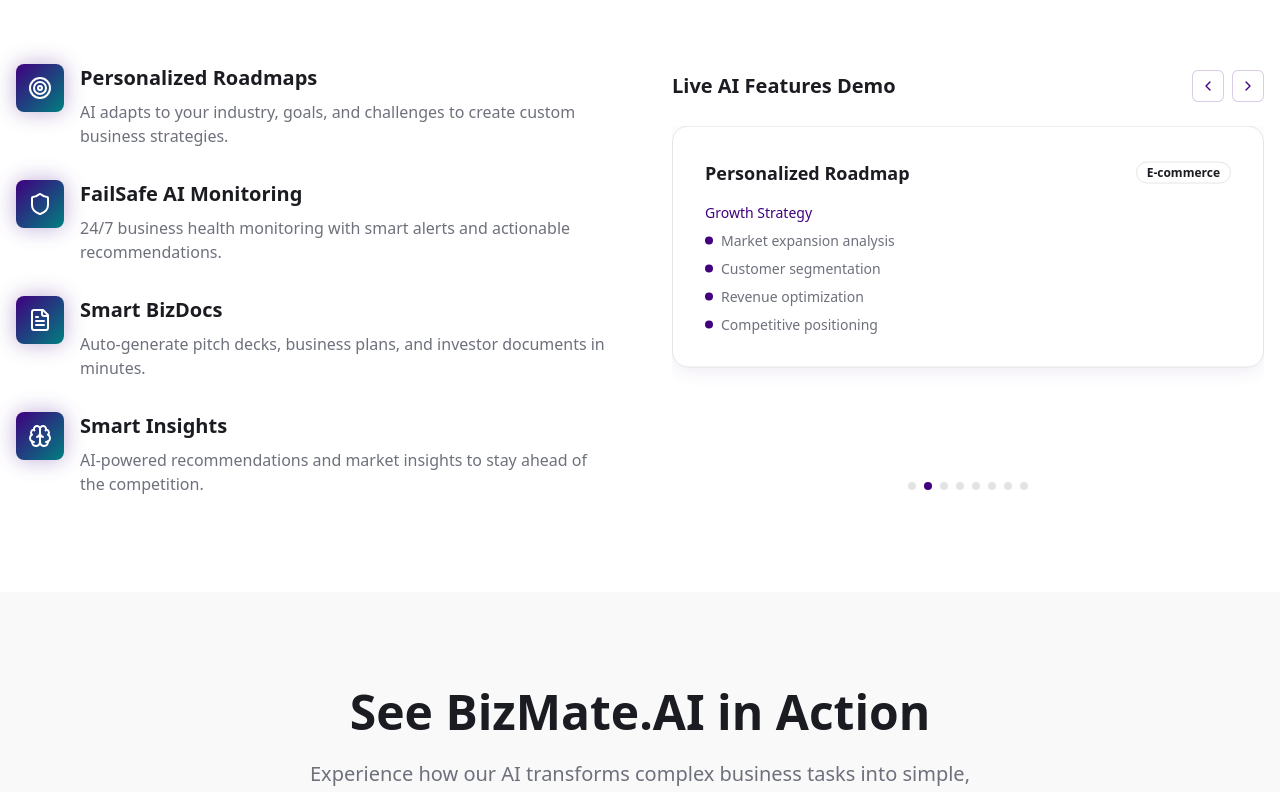
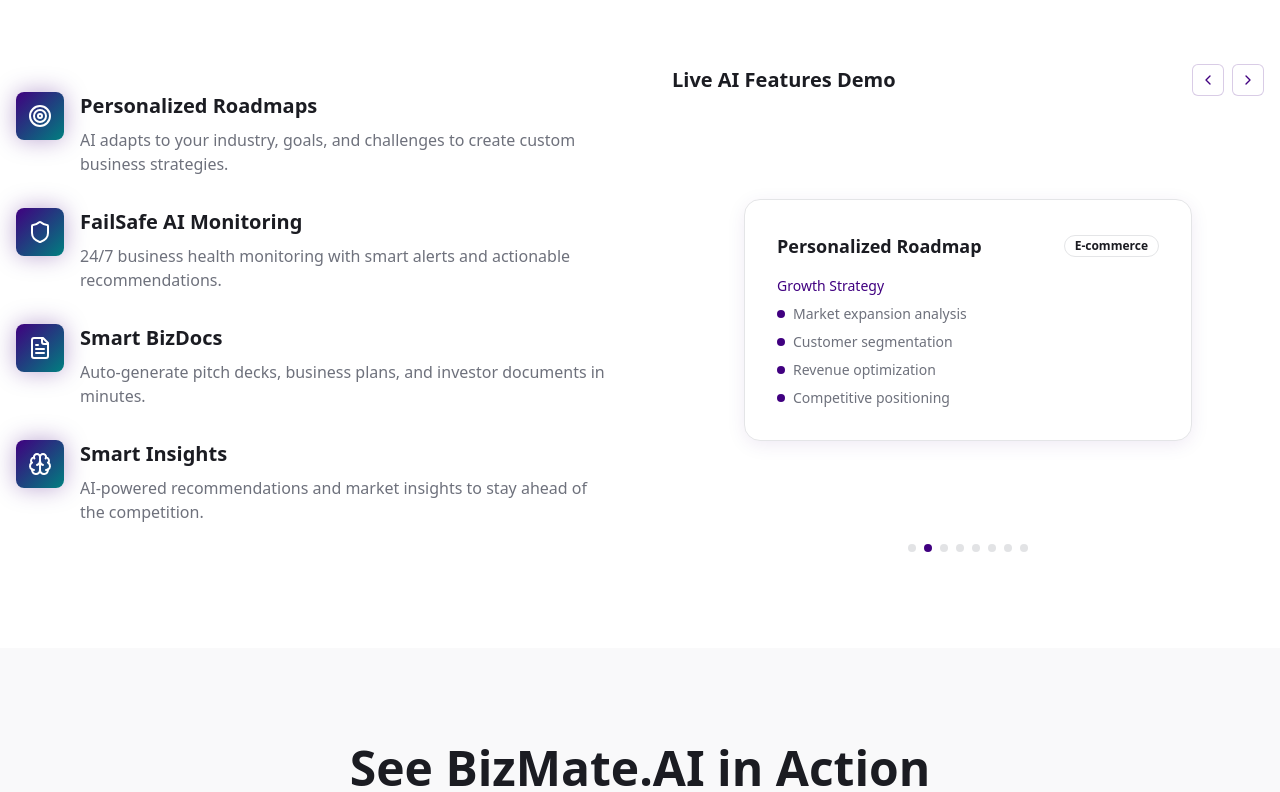
Before and after one commit to ameera-sherin-kv/bizmate-ai-business-partner, a React (Vite) app: page / in a window 1280 px wide. Shown: the part 1024-1816 px from the top of the page. Built offline with nearby package versions, Linux system fonts and the light colour scheme; the HTML template or start-up script is replaced by a standard one.

Commit message:
Refine carousel card positioning

```diff
--- a/src/pages/Landing.tsx
+++ b/src/pages/Landing.tsx
@@ -322,11 +322,11 @@ const Landing = () => {
 
               {/* Carousel */}
               <div className="overflow-hidden" ref={emblaRef}>
-                <div className="flex gap-6">
+                <div className="flex gap-6 items-center">
                   {carouselCards.map((card, index) => (
                     <div key={index} className="flex-[0_0_100%] min-w-0">
-                      <div className="relative animate-float">
-                        <div className="bg-card rounded-2xl p-8 border shadow-card transition-all duration-500">
+                      <div className="flex items-center justify-center min-h-[400px]">
+                        <div className="bg-card rounded-2xl p-8 border shadow-card transition-all duration-500 w-full max-w-md mx-auto">
                           {card.type === 'health' && (
                             <div className="space-y-6">
                               <div className="flex items-center justify-between">
```
